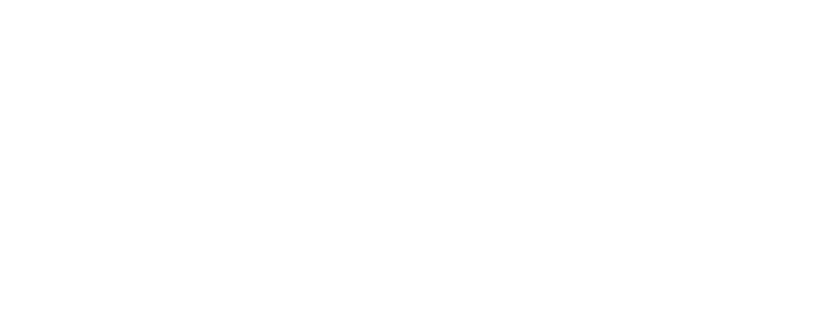
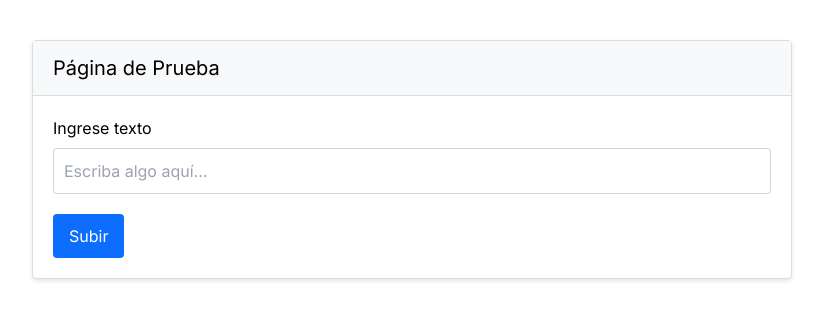
Before and after one commit to AntoniaFuenzalida/Tablero-2.0, a React (Create React App) app in the folder frontend/: page /pruebas in a window 1280 px wide. Before the commit this address had no page. Shown: the top 320 px of the page, without its empty margins (228-1051 px from the left). Built offline with nearby package versions, Linux system fonts and the light colour scheme.

Commit message:
Front: Creación de vista para hacer pruebas con MQTT
localhost:3000/pruebas

```diff
--- a/frontend/package.json
+++ b/frontend/package.json
@@ -13,6 +13,7 @@
     "react-icons": "^5.5.0",
     "react-router-dom": "^7.5.3",
     "react-scripts": "5.0.1",
+    "tablero2.0": "file:",
     "web-vitals": "^2.1.4"
   },
   "scripts": {
--- a/frontend/src/App.js
+++ b/frontend/src/App.js
@@ -4,6 +4,7 @@
 import Registro from "./pages/Registro";
 import MainDocente from "./pages/MainDocente";
 import MainAdmin from "./pages/MainAdmin";
+import PaginaPrueba from "./pages/PaginaPrueba";
 
 function App() {
   return (
@@ -14,6 +15,7 @@
         <Route path="/registro" element={<Registro />} />
         <Route path="/docente" element={<MainDocente />} />
         <Route path="/admin" element={<MainAdmin />} />
+        <Route path="/pruebas" element={<PaginaPrueba />} />
       </Routes>
     </Router>
   );
--- /dev/null
+++ b/frontend/src/pages/PaginaPrueba.jsx
@@ -0,0 +1,94 @@
+import React, { useState } from 'react';
+
+const PaginaPrueba = () => {
+  const [texto, setTexto] = useState('');
+
+  const handleSubmit = (e) => {
+    e.preventDefault();
+    // Aquí puedes implementar la funcionalidad que necesites
+    console.log('Texto enviado:', texto);
+    // Por ejemplo: llamar a una API, guardar en base de datos, etc.
+  };
+
+  return (
+    <div style={styles.container}>
+      <div style={styles.card}>
+        <div style={styles.cardHeader}>
+          <h5 style={styles.headerText}>Página de Prueba</h5>
+        </div>
+        <div style={styles.cardBody}>
+          <form onSubmit={handleSubmit}>
+            <div style={styles.formGroup}>
+              <label style={styles.label}>Ingrese texto</label>
+              <input
+                type="text"
+                style={styles.input}
+                placeholder="Escriba algo aquí..."
+                value={texto}
+                onChange={(e) => setTexto(e.target.value)}
+                required
+              />
+            </div>
+            <button style={styles.button} type="submit">
+              Subir
+            </button>
+          </form>
+        </div>
+      </div>
+    </div>
+  );
+};
+
+const styles = {
+    container: {
+      maxWidth: '800px',
+      margin: '0 auto',
+      padding: '40px 20px',
+    },
+    card: {
+      border: '1px solid #ddd',
+      borderRadius: '4px',
+      boxShadow: '0 2px 4px rgba(0,0,0,0.1)',
+      backgroundColor: '#fff',
+    },
+    cardHeader: {
+      padding: '12px 20px',
+      borderBottom: '1px solid #ddd',
+      backgroundColor: '#f8f9fa',
+    },
+    headerText: {
+      margin: 0,
+      fontSize: '1.25rem',
+      fontWeight: 500,
+    },
+    cardBody: {
+      padding: '20px',
+    },
+    formGroup: {
+      marginBottom: '20px',
+    },
+    label: {
+      display: 'block',
+      marginBottom: '8px',
+      fontWeight: 500,
+    },
+    input: {
+      width: '100%',
+      padding: '10px',
+      fontSize: '16px',
+      border: '1px solid #ced4da',
+      borderRadius: '4px',
+      boxSizing: 'border-box',
+    },
+    button: {
+      backgroundColor: '#0d6efd',
+      color: 'white',
+      border: 'none',
+      borderRadius: '4px',
+      padding: '10px 16px',
+      fontSize: '16px',
+      cursor: 'pointer',
+    }
+  };
+
+export default PaginaPrueba;
--- a/package.json
+++ b/package.json
@@ -14,6 +14,7 @@
     "dotenv": "^16.5.0",
     "express": "^5.1.0",
     "mqtt": "^5.11.1",
-    "mysql2": "^3.14.0"
+    "mysql2": "^3.14.0",
+    "tablero-2.0": "file:"
   }
 }
```
Also changed, not shown: 2 other files (tests, documents, lock files or other folders).
